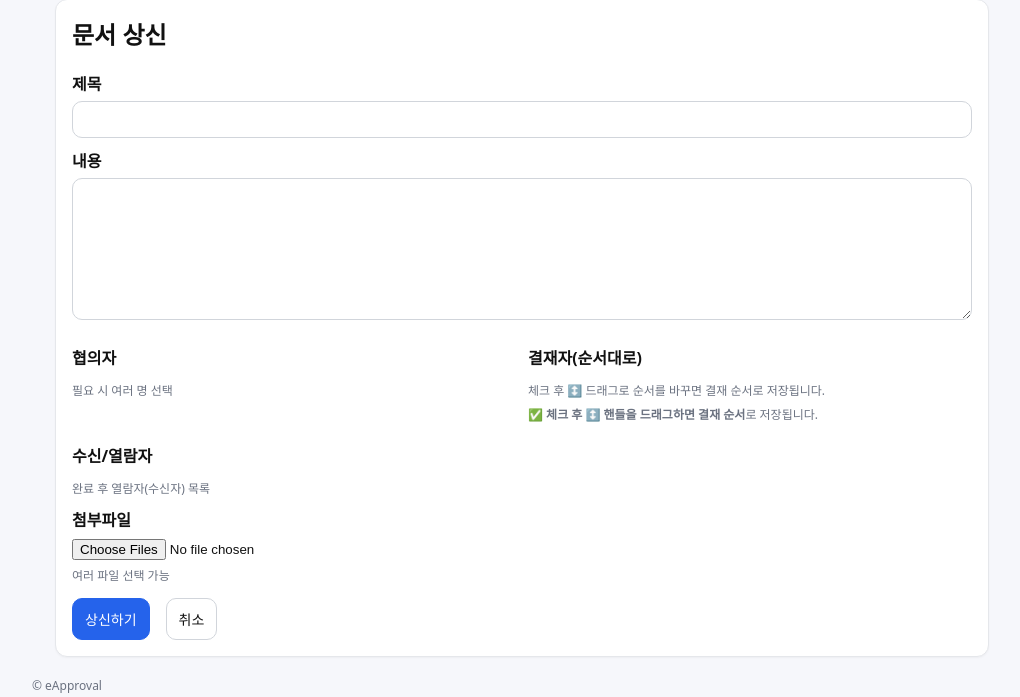
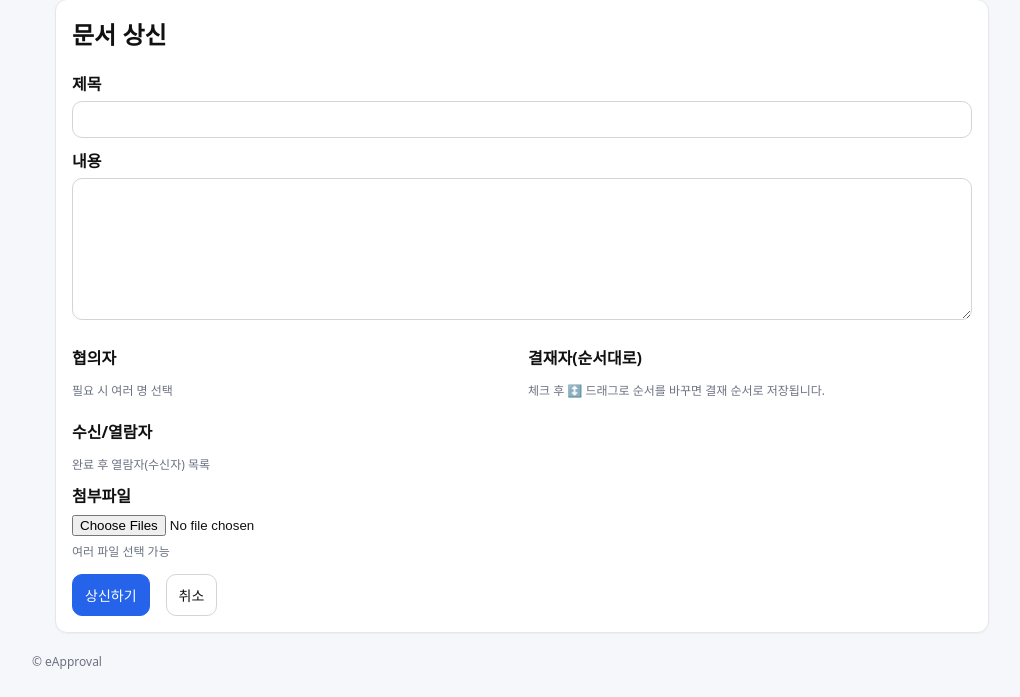
Before and after one commit to kim130727/eapproval, a Django app: page /approvals/new/ in a window 1280 px wide. Shown: the part 125-822 px from the top of the page, without its empty margins (118-1138 px from the left). After the commit the page ends 794 px from the top, so only its background shows below. Run offline with Django 5.2, Linux system fonts and the light colour scheme; the visitor is signed in with stand-in values (Sample User, id 1); data comes from the database, SQL or seed files in the repository.

Commit message:
안내문 한줄 제거

```diff
--- a/templates/approvals/doc_create.html
+++ b/templates/approvals/doc_create.html
@@ -58,9 +58,6 @@
           </div>
 
           <div class="help">{{ form.approvers.help_text }}</div>
-          <div class="help help-strong">
-            ✅ <strong>체크 후 ↕️ 핸들을 드래그하면 결재 순서</strong>로 저장됩니다.
-          </div>
           {% if form.approvers.errors %}<div class="help help-error">{{ form.approvers.errors }}</div>{% endif %}
 
           <input type="hidden" name="approvers_order" id="id_approvers_order" value="">
```
